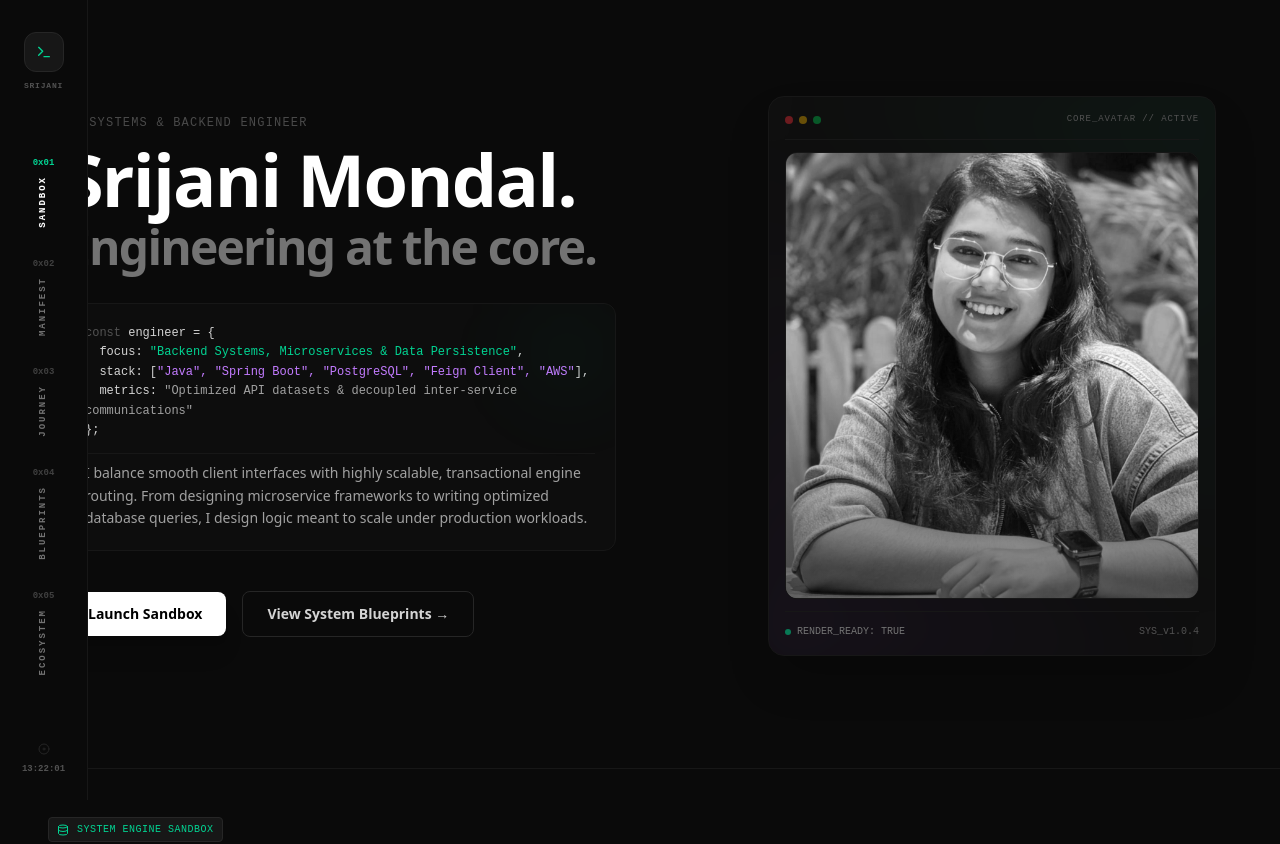
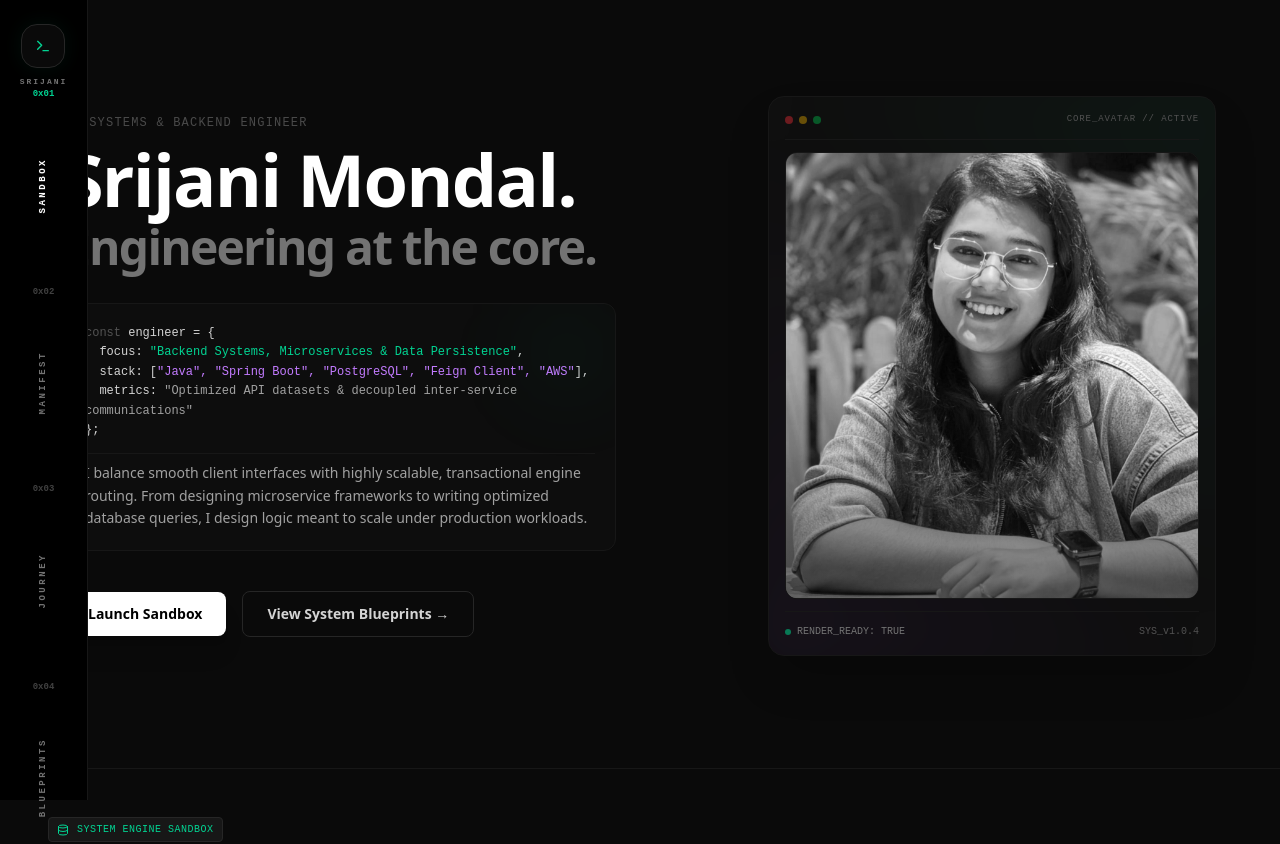
Before and after one commit to MakeItTimeless/portfolio-engine, a Next.js app: page / in a window 1280 px wide. Shown: the top 844 px of the page. Built offline with nearby package versions, Linux system fonts and the light colour scheme.

Commit message:
Update nav bar again again

```diff
--- a/src/components/Navbar.js
+++ b/src/components/Navbar.js
@@ -7,7 +7,7 @@ export default function Navbar() {
   const [activeSection, setActiveSection] = useState('playground');
   const [systemTime, setSystemTime] = useState('00:00:00');
 
-  // Track active section
+  // ACTIVE SECTION TRACKER
   useEffect(() => {
     const observer = new IntersectionObserver(
       (entries) => {
@@ -31,7 +31,7 @@ export default function Navbar() {
     return () => observer.disconnect();
   }, []);
 
-  // Clock logic
+  // CLOCK
   useEffect(() => {
     const updateClock = () => {
       const now = new Date();
@@ -66,41 +66,41 @@ export default function Navbar() {
   return (
     <>
       {/* DESKTOP SIDEBAR */}
-      <aside className="hidden lg:flex fixed top-0 left-0 h-screen w-[88px] bg-neutral-950 border-r border-neutral-900 z-50 flex-col items-center font-mono select-none">
+      <aside className="hidden lg:flex fixed top-0 left-0 h-screen w-[88px] bg-black border-r border-neutral-900 z-50 flex-col items-center justify-between py-6 font-mono select-none">
 
-        {/* TOP LOGO */}
-        <div className="pt-8 flex flex-col items-center">
-          <div
+        {/* TOP SECTION */}
+        <div className="flex flex-col items-center">
+          <button
             onClick={() =>
               window.scrollTo({
                 top: 0,
                 behavior: 'smooth',
               })
             }
-            className="cursor-pointer flex flex-col items-center gap-1"
+            className="flex flex-col items-center gap-2"
           >
-            <div className="w-10 h-10 rounded-xl bg-neutral-900 border border-neutral-800 flex items-center justify-center">
+            <div className="w-11 h-11 rounded-2xl bg-neutral-950 border border-neutral-800 flex items-center justify-center shadow-[0_0_20px_rgba(16,185,129,0.08)]">
               <Terminal className="w-4 h-4 text-emerald-400" />
             </div>
 
-            <span className="text-[8px] tracking-widest text-neutral-600 uppercase font-bold mt-1">
+            <span className="text-[8px] tracking-[0.25em] text-neutral-500 uppercase font-bold">
               SRIJANI
             </span>
-          </div>
+          </button>
         </div>
 
         {/* CENTER NAVIGATION */}
-        <div className="flex-1 flex items-center justify-center w-full">
-          <div className="flex flex-col items-center gap-8">
+        <div className="flex flex-col items-center gap-10 flex-1 justify-center">
+
           {navLinks.map((link) => (
             <button
               key={link.id}
               onClick={() => handleScrollTo(link.id)}
-                className="group flex flex-col items-center"
+              className="flex flex-col items-center group"
             >
               {/* CODE */}
               <span
-                  className={`text-[9px] font-bold leading-none transition-colors duration-300 ${
+                className={`text-[9px] font-bold mb-6 transition-all duration-300 ${
                   activeSection === link.id
                     ? 'text-emerald-400'
                     : 'text-neutral-700'
@@ -109,50 +109,60 @@ export default function Navbar() {
                 {link.code}
               </span>
 
-                {/* VERTICAL LABEL */}
+              {/* STABLE ROTATED TEXT */}
+              <div className="h-[120px] w-[20px] flex items-center justify-center overflow-visible">
+
                 <span
-                  className={`text-[9px] tracking-[0.22em] uppercase font-bold mt-2 whitespace-nowrap [writing-mode:vertical-lr] rotate-180 leading-none transition-colors duration-300 ${
+                  className={`text-[9px] uppercase font-bold whitespace-nowrap transition-all duration-300 ${
                     activeSection === link.id
                       ? 'text-white'
                       : 'text-neutral-500'
                   }`}
+                  style={{
+                    transform: 'rotate(-90deg)',
+                    letterSpacing: '0.28em',
+                  }}
                 >
                   {link.label}
                 </span>
+
+              </div>
             </button>
           ))}
-          </div>
+
         </div>
 
         {/* BOTTOM CLOCK */}
-        <div className="pb-6 flex flex-col items-center gap-2 text-neutral-600 text-[9px]">
-          <Disc className="w-3 h-3 text-neutral-800 animate-spin" />
+        <div className="flex flex-col items-center gap-2 pb-1">
+          <Disc className="w-3 h-3 text-neutral-700 animate-spin" />
 
-          <span className="font-bold tabular-nums">
+          <span className="text-[9px] text-neutral-600 font-bold tabular-nums">
             {systemTime}
           </span>
         </div>
       </aside>
 
-      {/* MOBILE DOCK */}
-      <div className="lg:hidden fixed bottom-4 left-4 right-4 h-14 bg-neutral-950/90 backdrop-blur-xl border border-neutral-800 rounded-xl z-[100] shadow-2xl flex items-center justify-around px-2 font-mono select-none">
+      {/* MOBILE NAVIGATION */}
+      <div className="lg:hidden fixed bottom-4 left-4 right-4 h-14 bg-neutral-950/90 backdrop-blur-xl border border-neutral-800 rounded-2xl z-[100] shadow-2xl flex items-center justify-around px-2 font-mono select-none">
+
         {navLinks.map((link) => (
           <button
             key={link.id}
             onClick={() => handleScrollTo(link.id)}
-            className={`flex flex-col items-center justify-center p-1 rounded-lg flex-1 transition-colors duration-300 ${
+            className={`flex flex-col items-center justify-center flex-1 h-full rounded-xl transition-all duration-300 ${
               activeSection === link.id
                 ? 'text-emerald-400'
                 : 'text-neutral-600'
             }`}
           >
-            <Layers className="w-3.5 h-3.5 mb-0.5" />
+            <Layers className="w-4 h-4 mb-1" />
 
-            <span className="text-[7px] font-black tracking-tighter truncate max-w-[40px]">
+            <span className="text-[7px] font-black tracking-tight">
               {link.label.split(' ')[0]}
             </span>
           </button>
         ))}
+
       </div>
     </>
   );
```
Lines whose indentation alone changed are shown as unchanged.
